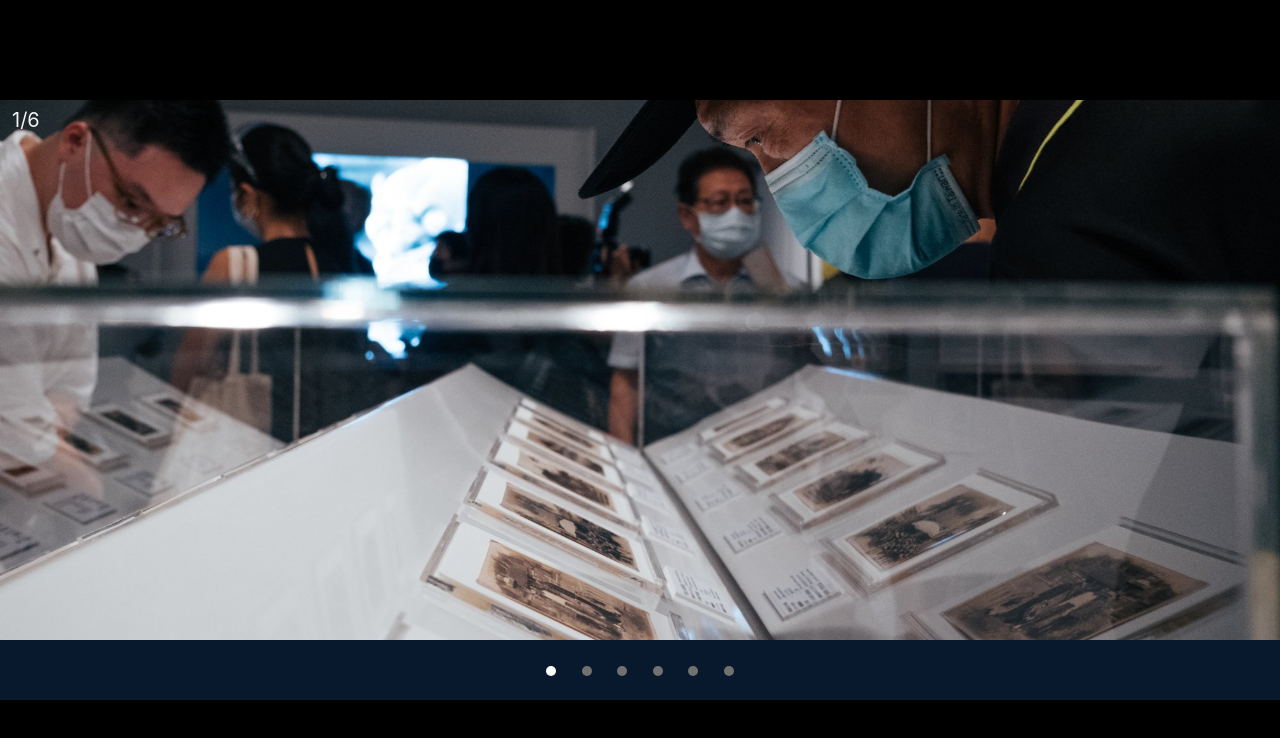
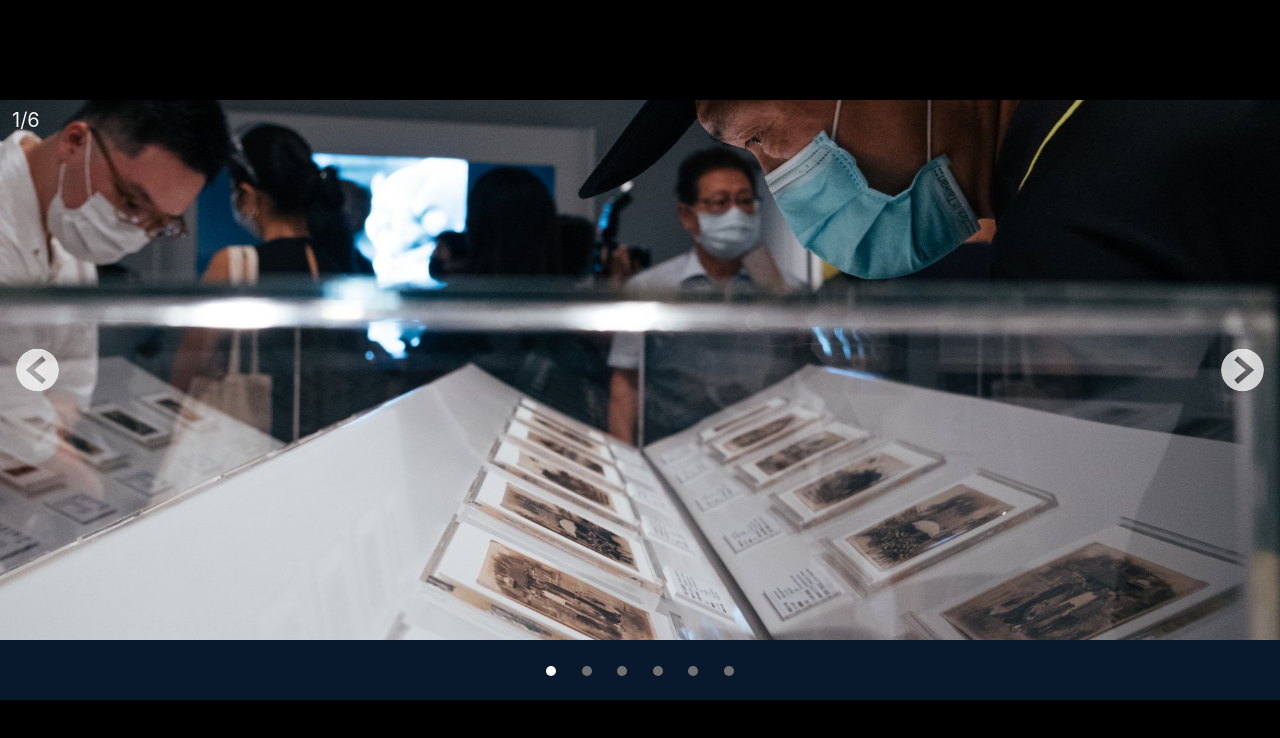
Before and after one commit to duidae/test-carousel, a React (Create React App) app: page / in a window 1280 px wide. Shown: the top 738 px of the page. Built offline with nearby package versions, Linux system fonts and the light colour scheme.

Commit message:
Fix button disappear issue

```diff
--- a/src/components/Carousel.tsx
+++ b/src/components/Carousel.tsx
@@ -142,8 +142,6 @@ export const Carousel = (props: CarouselProps) => {
     return (
         <Container>
             <Slider>
-                <PrevButton title={"上一張"} onClick={onPrevClick} />
-                <NextButton title={"下一張"} onClick={onNextClick} />
                 <Slides currentSlide={currentSlide}>
                     {props.slides?.map((slide, index) => {
                         return (
@@ -159,6 +157,8 @@ export const Carousel = (props: CarouselProps) => {
                         );
                     })}
                 </Slides>
+                <PrevButton title={"上一張"} onClick={onPrevClick} />
+                <NextButton title={"下一張"} onClick={onNextClick} />
             </Slider>
             <Bullets>
                 {props.slides?.map((slide, index) => {
```
